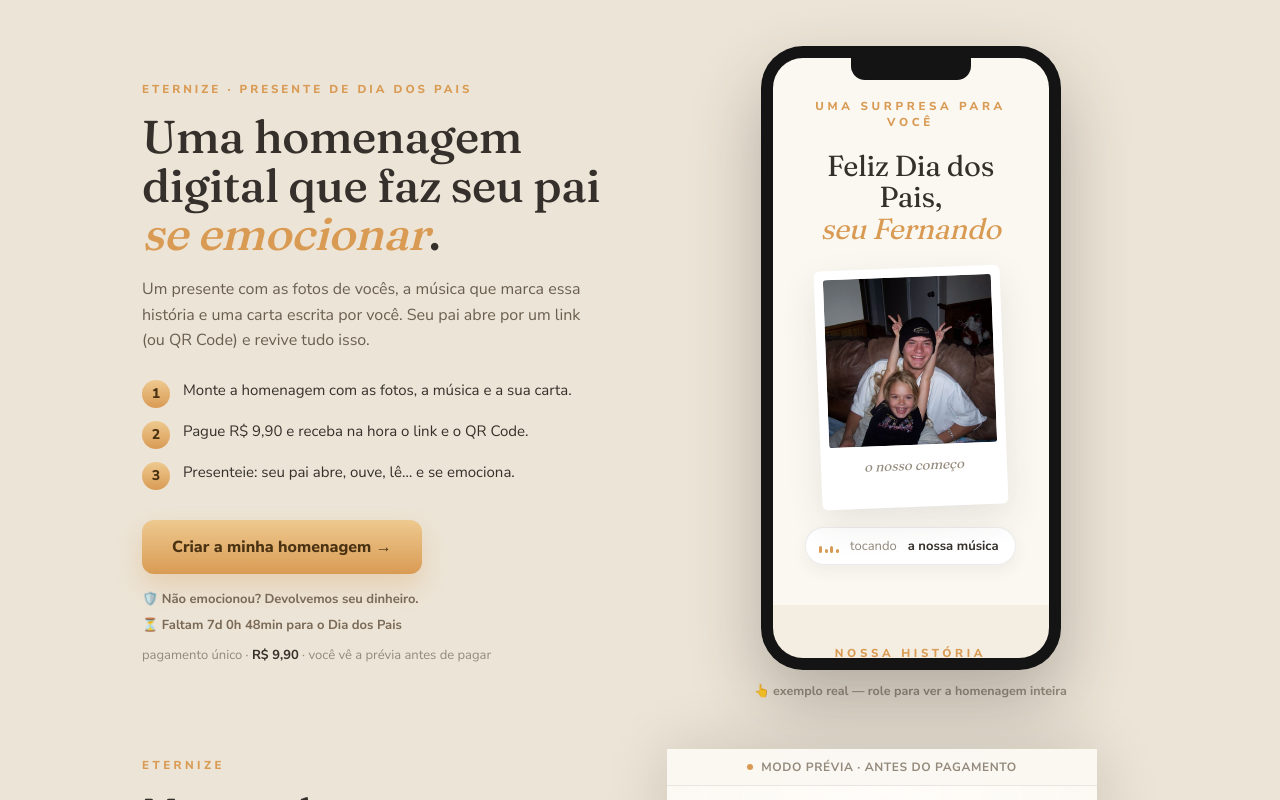
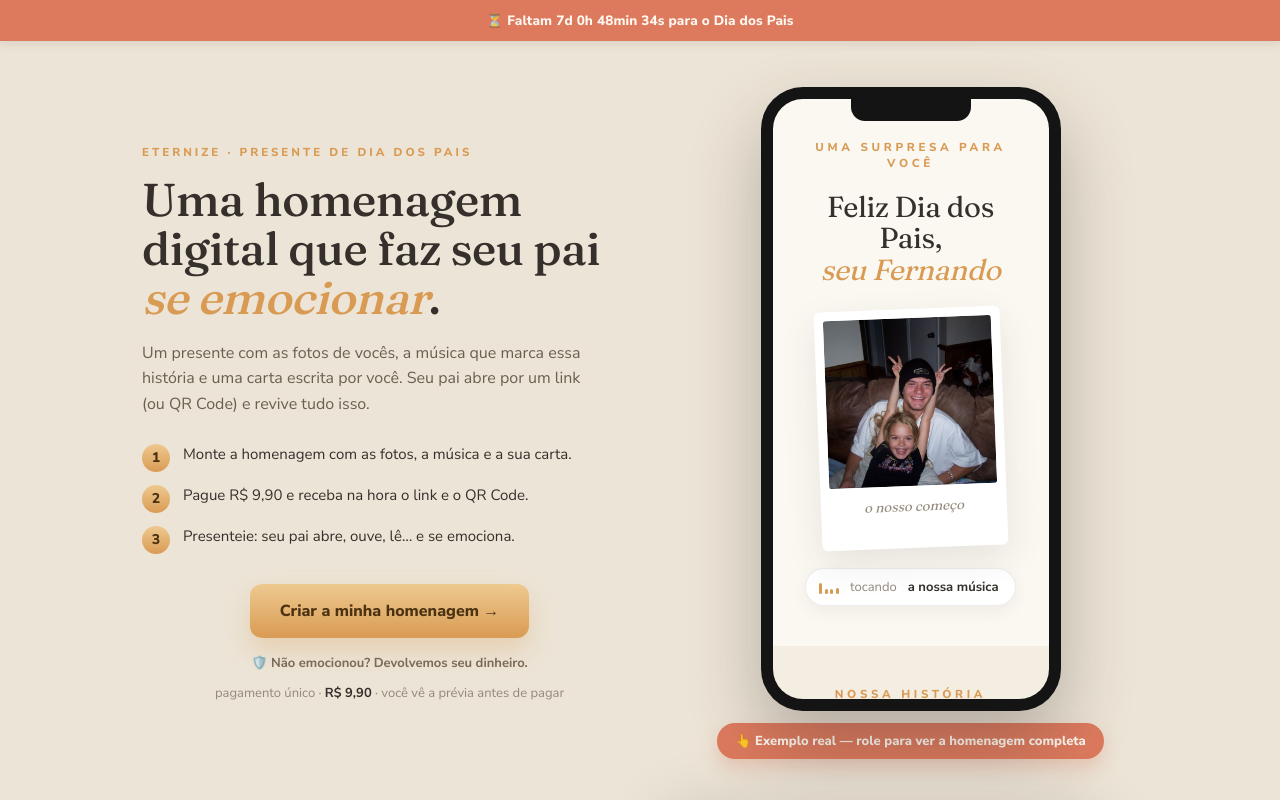
Before and after one commit to Dan0liveira21/presente-pai, a Next.js app: page / in a window 1280 px wide. Shown: the top 800 px of the page. Built offline with nearby package versions, Linux system fonts and the light colour scheme.

Commit message:
Add files via upload

```diff
--- a/pages/index.js
+++ b/pages/index.js
@@ -254,10 +254,11 @@ export default function Home() {
       const d = Math.floor(diff / 86400000);
       const h = Math.floor((diff % 86400000) / 3600000);
       const m = Math.floor((diff % 3600000) / 60000);
-      setRestante(`${d}d ${h}h ${m}min`);
+      const s = Math.floor((diff % 60000) / 1000);
+      setRestante(`${d}d ${h}h ${m}min ${s}s`);
     }
     tick();
-    const id = setInterval(tick, 30000);
+    const id = setInterval(tick, 1000);
     return () => clearInterval(id);
   }, []);
 
@@ -398,6 +399,8 @@ export default function Home() {
         />
       </noscript>
 
+      <div className="urgencyBar" role="status">⏳ Faltam <strong>{restante || '…'}</strong> para o Dia dos Pais</div>
+
       <header className="intro">
         <div className="introText">
           <div className="introKicker">Eternize · Presente de Dia dos Pais</div>
@@ -414,7 +417,6 @@ export default function Home() {
           <a className="introCta" href="#criar">Criar a minha homenagem →</a>
           <div className="introTrust">
             <span className="tItem">🛡️ Não emocionou? Devolvemos seu dinheiro.</span>
-            {restante && <span className="tItem">⏳ Faltam {restante} para o Dia dos Pais</span>}
           </div>
           <div className="introPreco">pagamento único · <strong>R$ 9,90</strong> · você vê a prévia antes de pagar</div>
         </div>
@@ -457,7 +459,7 @@ export default function Home() {
               <section className="closing"><h3>Te amo, <em>pai</em>.</h3></section>
             </div>
           </div>
-          <div className="deviceHint">👆 exemplo real — role para ver a homenagem inteira</div>
+          <div className="deviceHint">👆 Exemplo real — role para ver a homenagem completa</div>
         </div>
       </header>
 
@@ -627,12 +629,15 @@ export default function Home() {
       `}</style>
       <style jsx>{`
         .page { display: flex; flex-wrap: wrap; gap: 42px; max-width: 1040px; margin: 0 auto; padding: 44px 22px 70px; align-items: flex-start; }
-        .form { flex: 1 1 360px; max-width: 470px; position: sticky; top: 28px; padding: 8px 0; }
+        .form { flex: 1 1 360px; max-width: 470px; position: sticky; top: 62px; padding: 8px 0; }
         .brand { color: #D99B54; font-size: 11.5px; letter-spacing: .3em; text-transform: uppercase; font-weight: 800; margin-bottom: 18px; }
         .form h1 { font-family: 'Fraunces', Georgia, serif; font-weight: 500; font-size: clamp(30px, 4vw, 39px); line-height: 1.08; }
         .sub { color: #948A7C; line-height: 1.55; margin: 10px 0 28px; }
         label { display: block; font-weight: 700; font-size: 14px; margin-bottom: 17px; }
         input, textarea { display: block; width: 100%; margin-top: 7px; padding: 13px 14px; border: 1px solid #ddd3c4; border-radius: 11px; background: #FFF; color: #35302B; outline: none; transition: border-color .2s, box-shadow .2s; }
+        input[type="file"] { padding: 7px; cursor: pointer; color: #948A7C; font-size: 13.5px; }
+        input[type="file"]::file-selector-button, input[type="file"]::-webkit-file-upload-button { border: 0; margin-right: 12px; padding: 11px 18px; border-radius: 8px; background: linear-gradient(180deg,#EEC98F,#D99B54); color: #4a3212; font-weight: 800; font-family: inherit; font-size: 14px; cursor: pointer; transition: filter .2s; }
+        input[type="file"]:hover::file-selector-button, input[type="file"]:hover::-webkit-file-upload-button { filter: brightness(1.04); }
         input:focus, textarea:focus { border-color: #D99B54; box-shadow: 0 0 0 3px rgba(217,155,84,.14); }
         textarea { resize: vertical; line-height: 1.5; }
         small { display: block; color: #948A7C; font-weight: 400; margin-top: 6px; line-height: 1.35; }
@@ -698,6 +703,8 @@ export default function Home() {
         .closing { text-align: center; padding-bottom: 74px !important; background: #F4EDE1; }
         .closing h3 { font-family: 'Fraunces', Georgia, serif; font-weight: 500; font-size: 30px; }
 
+        .urgencyBar { position: sticky; top: 0; z-index: 60; background: #DD7A5E; color: #FFF8F0; text-align: center; font-weight: 800; font-size: 13.5px; letter-spacing: .01em; padding: 11px 14px; box-shadow: 0 2px 10px rgba(53,48,43,.12); }
+        .urgencyBar strong { font-weight: 800; font-variant-numeric: tabular-nums; }
         .intro { max-width: 1040px; margin: 0 auto; padding: 46px 22px 6px; display: flex; flex-wrap: wrap; gap: 46px; align-items: center; }
         .introText { flex: 1 1 360px; }
         .introKicker { color: #D99B54; font-size: 11.5px; letter-spacing: .26em; text-transform: uppercase; font-weight: 800; margin-bottom: 16px; }
@@ -707,15 +714,15 @@ export default function Home() {
         .steps { list-style: none; display: flex; flex-direction: column; gap: 13px; margin: 0 0 30px; }
         .steps li { display: flex; align-items: flex-start; gap: 13px; font-size: 15px; line-height: 1.4; }
         .stepNum { flex: none; width: 28px; height: 28px; border-radius: 50%; background: linear-gradient(180deg,#EEC98F,#D99B54); color: #4a3212; font-weight: 800; font-size: 14px; display: flex; align-items: center; justify-content: center; }
-        .introCta { display: inline-block; border: 0; cursor: pointer; text-decoration: none; background: linear-gradient(180deg,#EEC98F,#D99B54); color: #4a3212; font-weight: 800; font-size: 16px; padding: 16px 30px; border-radius: 12px; box-shadow: 0 12px 24px rgba(217,155,84,.28); }
-        .introPreco { color: #948A7C; font-size: 13px; margin-top: 12px; }
+        .introCta { display: block; width: fit-content; margin: 8px auto 4px; border: 0; cursor: pointer; text-decoration: none; background: linear-gradient(180deg,#EEC98F,#D99B54); color: #4a3212; font-weight: 800; font-size: 16px; padding: 16px 30px; border-radius: 12px; box-shadow: 0 12px 24px rgba(217,155,84,.28); }
+        .introPreco { color: #948A7C; font-size: 13px; margin-top: 12px; text-align: center; }
         .introPreco strong { color: #35302B; }
         .deviceCol { flex: 1 1 320px; display: flex; flex-direction: column; align-items: center; gap: 12px; }
         .device { width: 300px; max-width: 84vw; background: #141414; border-radius: 42px; padding: 12px; box-shadow: 0 34px 70px rgba(53,48,43,.30); position: relative; }
         .deviceNotch { position: absolute; top: 12px; left: 50%; transform: translateX(-50%); width: 120px; height: 22px; background: #141414; border-radius: 0 0 14px 14px; z-index: 3; }
         .deviceScreen { height: 600px; overflow-y: auto; border-radius: 30px; background: #FBF8F2; }
         .deviceScreen::-webkit-scrollbar { width: 0; height: 0; }
-        .deviceHint { color: #948A7C; font-size: 12.5px; font-weight: 700; text-align: center; }
+        .deviceHint { display: inline-flex; align-items: center; gap: 6px; background: #DD7A5E; color: #FFF8F0; font-size: 13px; font-weight: 800; text-align: center; padding: 9px 18px; border-radius: 100px; box-shadow: 0 8px 18px rgba(221,122,94,.28); }
         .deviceScreen section { padding: 40px 24px !important; }
         .deviceScreen .hero { min-height: auto !important; padding-top: 40px !important; }
         .deviceScreen .hero h2 { font-size: 29px; }
@@ -727,7 +734,7 @@ export default function Home() {
         .deviceScreen .letter p { font-size: 15.5px; line-height: 1.6; }
         .deviceScreen .closing h3 { font-size: 26px; }
 
-        .introTrust { display: flex; flex-wrap: wrap; gap: 8px 18px; margin-top: 16px; }
+        .introTrust { display: flex; flex-wrap: wrap; justify-content: center; gap: 8px 18px; margin-top: 16px; }
         .introTrust .tItem { font-size: 13px; font-weight: 700; color: #7a6a56; }
 
         .closer { max-width: 720px; margin: 0 auto; padding: 24px 22px 84px; text-align: center; }
```
